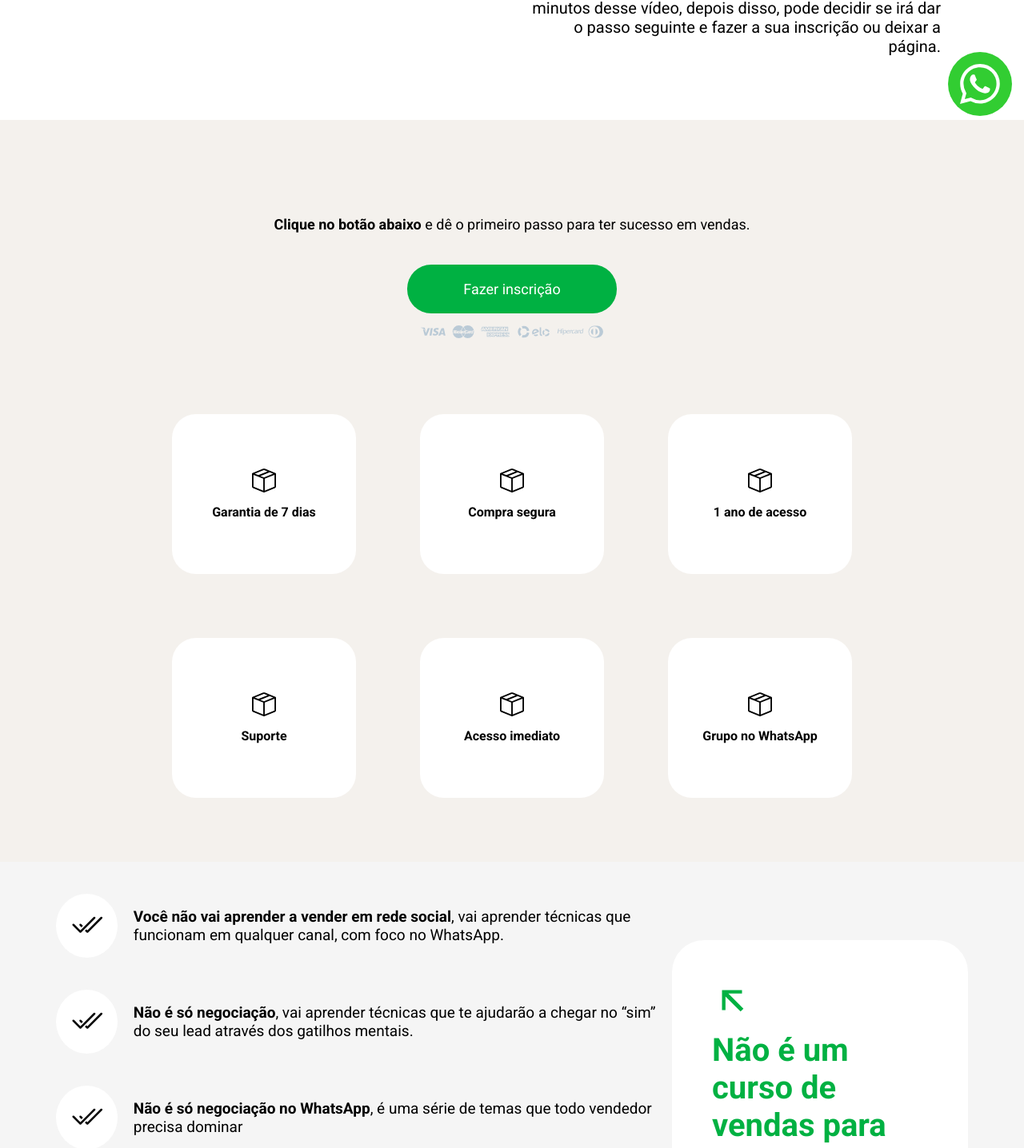
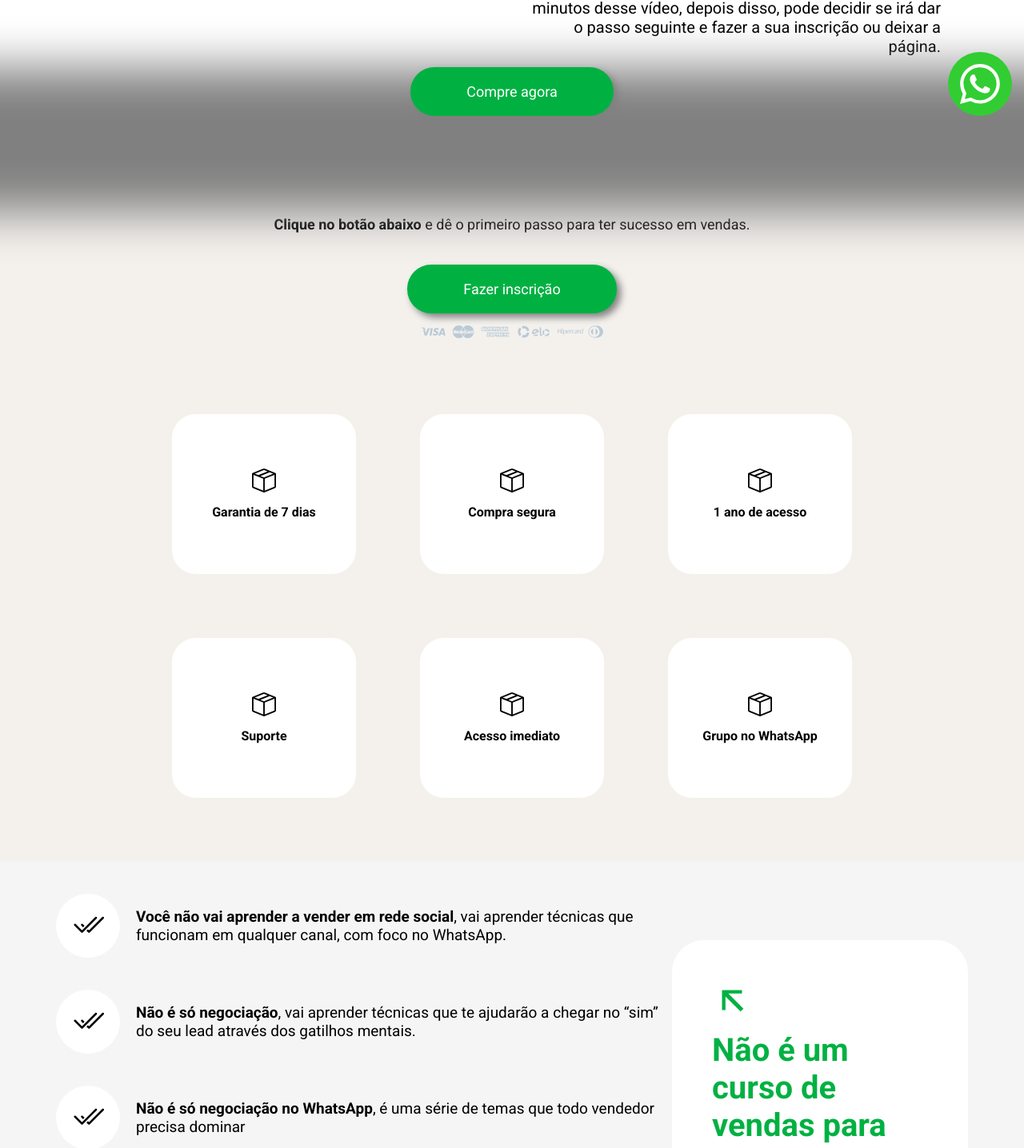
Before and after one commit to oisouguilherme/Freelancer-projeto1, a React (Vite) app: page / in a window 1280 px wide. Shown: the part 640-2076 px from the top of the page at 80% size. Built offline with nearby package versions, Linux system fonts and the light colour scheme.

Commit message:
Add botao fixo

```diff
--- a/src/App.jsx
+++ b/src/App.jsx
@@ -10,11 +10,13 @@ import Perguntas from './components/Perguntas/Perguntas'
 import CompreAqui from './components/CompreAqui/CompreAqui'
 import Footer from './components/Footer/Footer'
 import ButtonWpp from './components/ButtonWpp/ButtonWpp'
+import { BotaoFixo } from './components/BotaoFixo/BotaoFixo'
 
 function App() {
 
   return (
     <div className="App">
+      <BotaoFixo />
       <Header />
       <BoxFunction />
       <Sobre />
--- /dev/null
+++ b/src/components/BotaoFixo/BotaoFixo.css
@@ -0,0 +1,15 @@
+.botaofixo-container{
+  position: fixed;
+  bottom: 0;
+  width: 100vw;
+  text-align: center;
+  z-index: 2;
+}
+
+.shadow{
+  position: fixed;
+  bottom: 0;
+  width: 100vw;
+  z-index: 1;
+  box-shadow: 15px 15px 60px 90px gray;
+}
--- /dev/null
+++ b/src/components/BotaoFixo/BotaoFixo.jsx
@@ -0,0 +1,14 @@
+import './BotaoFixo.css'
+import {Button} from '../CompreAqui/Button/Button'
+export function BotaoFixo(){
+  return (
+    <div>
+      <div className='botaofixo-container'>
+        <Button text={"Compre agora"}/>
+      </div>
+      <div className='shadow'>
+
+      </div>
+    </div>
+  );
+}
--- /dev/null
+++ b/src/components/CompreAqui/Button/Button.css
@@ -0,0 +1,16 @@
+.button-style{
+  font-size: 18px;
+  padding: 20px 70px;
+  border-radius: 30px;
+  border: none;
+  background-color: #00b142;
+  color: white;
+  margin-top: 40px;
+  margin-bottom: 15px;
+  cursor: pointer;
+  box-shadow: 5px 5px 10px gray;
+}
+
+.button-style:hover {
+  background-color: #0fa345;
+}
--- /dev/null
+++ b/src/components/CompreAqui/Button/Button.jsx
@@ -0,0 +1,9 @@
+import './Button.css'
+
+export function Button({text}){
+  return(
+    <a href="#" target='_blank'>
+      <button className='button-style'>{text}</button>
+    </a>
+  )
+}
--- a/src/components/CompreAqui/CompreAqui.css
+++ b/src/components/CompreAqui/CompreAqui.css
@@ -14,22 +14,6 @@
     font-weight: bold;
 }
 
-.button-compra button {
-    font-size: 18px;
-    padding: 20px 70px;
-    border-radius: 30px;
-    border: none;
-    background-color: #00b142;
-    color: white;
-    margin-top: 40px;
-    margin-bottom: 15px;
-    cursor: pointer;
-}
-
-.button-compra button:hover {
-    background-color: #0fa345;
-}
-
 @media (max-width: 1300px){
     .button-compra {
         padding: 40px 50px;
--- a/src/components/CompreAqui/CompreAqui.jsx
+++ b/src/components/CompreAqui/CompreAqui.jsx
@@ -1,5 +1,6 @@
 import './CompreAqui.css'
 import Payment from '../../assets/payments.svg'
+import { Button } from './Button/Button'
 
 function CompreAqui(){
     return(
@@ -8,7 +9,7 @@ function CompreAqui(){
                 <span>Clique no botão abaixo</span> e dê o primeiro passo
                 para ter sucesso em vendas.
             </p>
-            <button>Fazer inscrição</button>
+            <Button text={"Fazer inscrição"}/>
             <img src={Payment} alt="" />
         </div>
     )
--- a/src/components/Sobre/SobrePoints/SobrePoints.css
+++ b/src/components/Sobre/SobrePoints/SobrePoints.css
@@ -1,6 +1,6 @@
 .button-check{
-    min-width: 6vw;
-    height: 10vh;
+    min-width: 80px;
+    height: 80px;
     border-radius: 50%;
 
     display: flex;
@@ -27,15 +27,10 @@
     gap: 20px;
 }
 
-@media (max-width: 750px){
+
+@media (max-width: 500px){
     .button-check {
-        min-width: 10%;
-        height: 8vh;
+        min-width: 70px;
+        height: 70px;
     }
 }
-@media (max-width: 500px){
-    .button-check {
-        min-width: 20%;
-        height: 8vh;
-    }
-}
```
